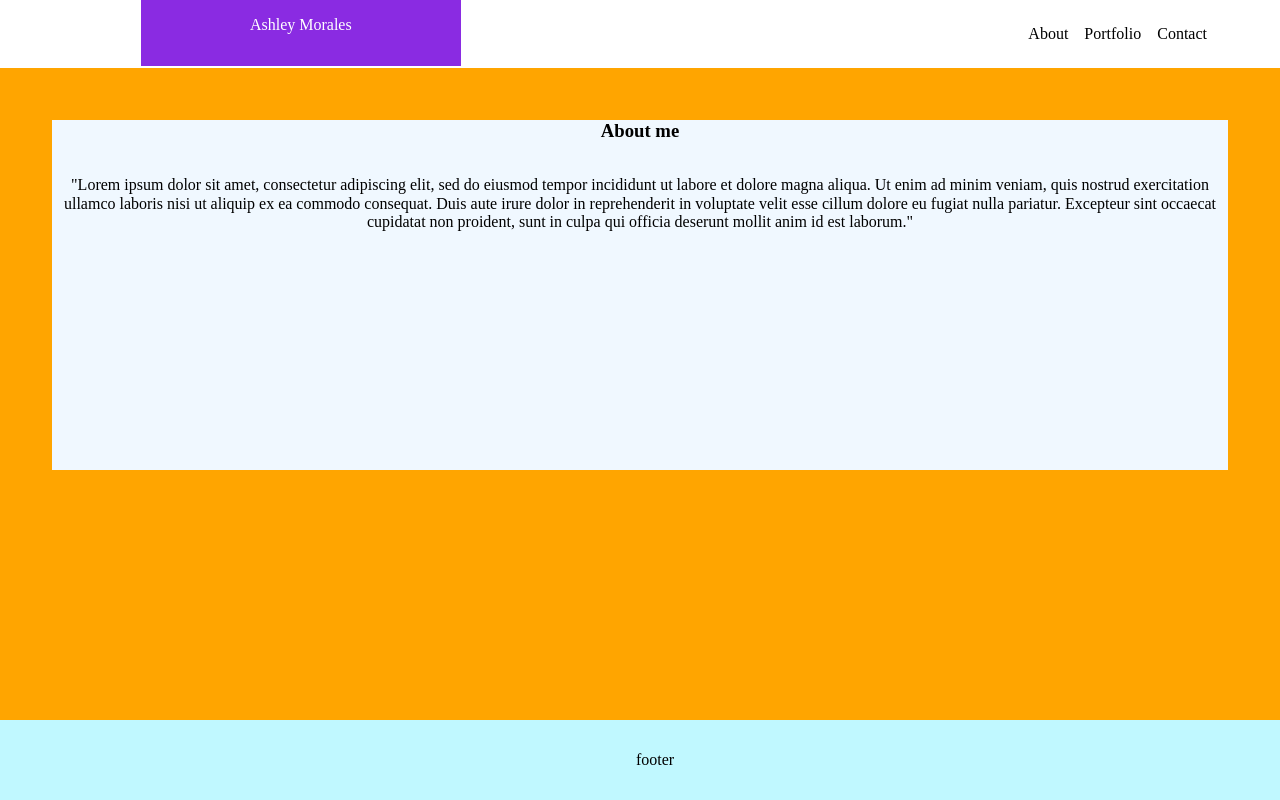
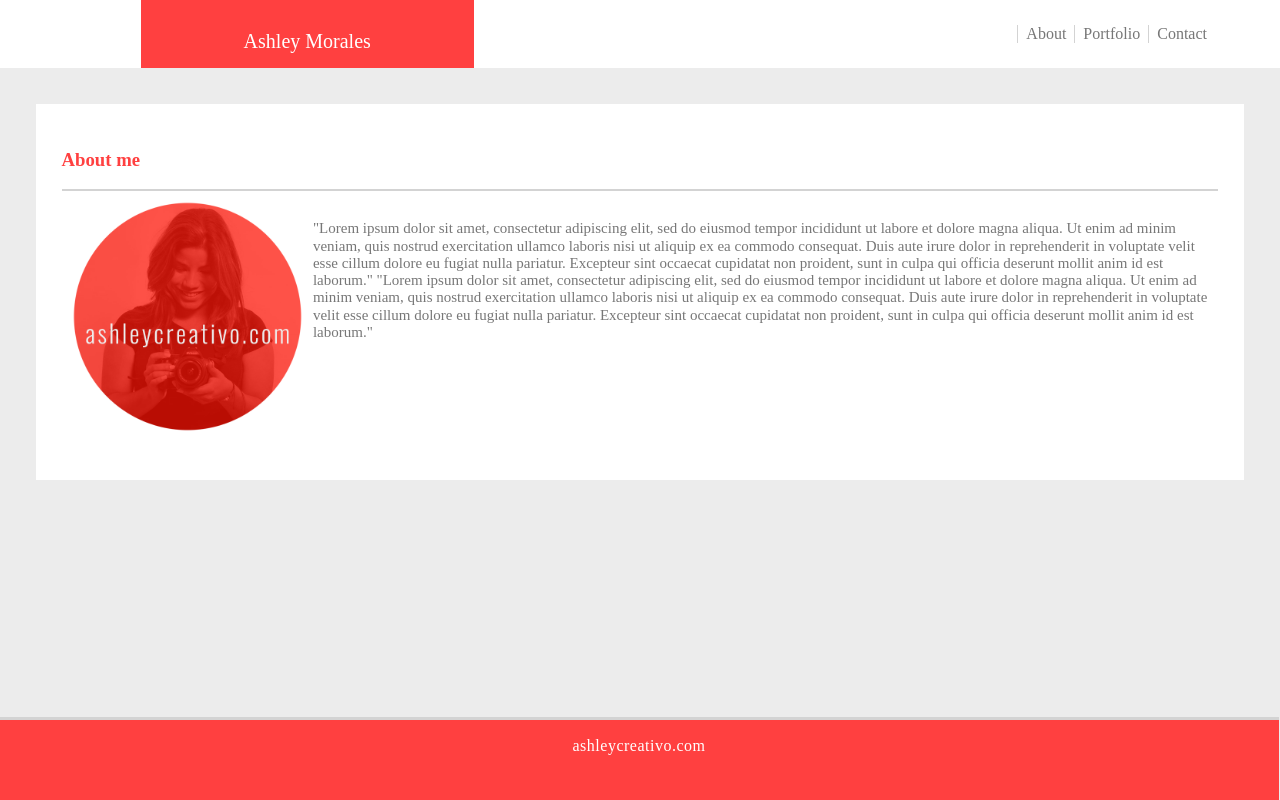
Before and after one commit to chaydashley1/Basic-Portfolio.github.io, a plain HTML site: page index.html in a window 1280 px wide. Drawn offline with Linux system fonts and the light colour scheme.

Commit message:
update portfolio- 1page

```diff
--- a/css/style.css
+++ b/css/style.css
@@ -1,4 +1,3 @@
-
 
 
 
@@ -7,34 +6,32 @@ ul {
     margin: 0;
     padding: 25px;
     overflow: hidden;
+    color: #777;
   }
 
   li {
     float: right;
+    border-left: 1px solid lightgray;
+
 
   }
 
   li a {
     display: block;
+
     color: white;
     text-align: center;
-    padding: 14px 16px;
-    text-decoration: none;
+
   }
 
-   header{
 
-       background-color:lightslategray;
-       height: 68px;
-
-   }
 
    nav{
        background-color: white;
        padding-right: 40px;
 
+   }
 
-   }
 
    li{
     display: inline-block;
@@ -42,46 +39,84 @@ ul {
    }
 
    section{
+
        float: left;
-       height: 66px;
-        width: 25%;
+       height: 68px;
+        width: 26%;
         position: relative;
         text-align:center;
         left: 11%;
-        background-color: blueviolet;
+        background-color:#ff4040;
         color:white;
    }
 
 
 
    body {
+
     margin: 0;
-    background-color: orange
+    background-color: rgba(224, 224, 224, 0.61);
 }
 
 .content {
-    background-color: aliceblue;
-    text-align: center;
-    height: 350px;
-   margin: 52px;
+
+    background-color: white;
+    height: 324px;
+   margin: 36px;
+   padding: 2%;
+   color: #ff4040
+
+
 }
 
    footer{
-       background-color: rgb(192, 248, 255);
+       background-color:#ff4040;
        width: 100%;
+       height: 10%;
        position: fixed;
        text-align: center;
-       padding: 15px;
+       padding: 0px;
        bottom: 0;
+       right: 1px;
+       border-top: solid lightgray;
+       letter-spacing: .5px;
+       text-decoration: none;
 
 
     }
 .bio{
+  border-top: solid 2px lightgrey ;
+
     float: left;
     position: relative;
+    color: #777;
 }
 
+  img{
+    float: left;
+    padding: 10px;
+  }
 
+  p{
+    padding: 11px;
+    margin: 0 auto;
+    font-size: 15px;
+
+  }
+
+  p.name{
+    font-size: 20px;
+    text-align: center;
+    padding-top:9%;
+  }
+
+a{
+  text-decoration: none;
+  color: white;
+  position:relative;
+  display: block;
+  top:17px;
+}
 
 /*! normalize.css v8.0.1 | MIT License | github.com/necolas/normalize.css */
 
--- a/index.html
+++ b/index.html
@@ -10,15 +10,16 @@
 
 
     <header>
+        <section>
 
-        <section>
-        <p>Ashley Morales</p>
+        <p class="name">
+                 Ashley Morales</p>
         </section>
         <nav>
           <ul>
-              <li>Contact</li>
-              <li>Portfolio</li>
-              <li>About</li>
+              <li><a href="#"></a>Contact</li>
+              <li><a href="#"></a>Portfolio</li>
+              <li><a href="#"></a>About</li>
           </ul>
          </nav>
 
@@ -26,22 +27,27 @@
     <body>
 
     <div class="content">
-        <div>
-            <h3>About me<h3>
-    </div>
+
+
+            <h3>About me</h3>
 
     <div class="bio">
+            <img src="../Basic-Portfolio.github.io/assets/images/profile-img.png" width="20%;";>
+            <br>
             <p>
                     "Lorem ipsum dolor sit amet, consectetur adipiscing elit,
                     sed do eiusmod tempor incididunt ut labore et dolore magna aliqua. Ut enim ad minim veniam, quis nostrud exercitation ullamco laboris nisi ut aliquip ex ea commodo consequat. Duis aute irure dolor in reprehenderit in voluptate velit esse cillum dolore eu fugiat nulla pariatur. Excepteur sint occaecat cupidatat non proident, sunt in culpa qui officia deserunt mollit anim id est laborum."
+                    "Lorem ipsum dolor sit amet, consectetur adipiscing elit,
+                    sed do eiusmod tempor incididunt ut labore et dolore magna aliqua. Ut enim ad minim veniam, quis nostrud exercitation ullamco laboris nisi ut aliquip ex ea commodo consequat. Duis aute irure dolor in reprehenderit in voluptate velit esse cillum dolore eu fugiat nulla pariatur. Excepteur sint occaecat cupidatat non proident, sunt in culpa qui officia deserunt mollit anim id est laborum."
+
+
             </p>
         </div>
 
-    </div>
 
 </body>
 <br>
 <footer>
-    <p>footer</p>
+        <a href="ashleycreativo.com" target="_blank">ashleycreativo.com </a>
     </footer>
 </html>
```
Lines whose indentation alone changed are shown as unchanged.
